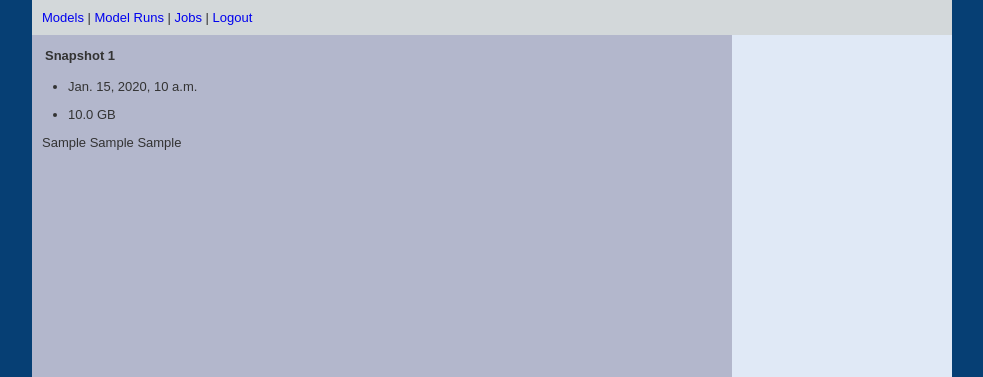
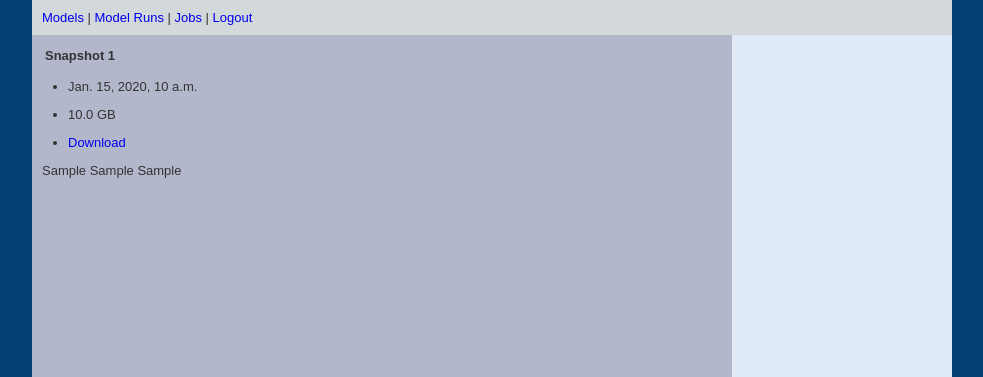
Before and after one commit to mattjwarren/django-wganmgr, a Django app: page /wganbrowser/modelsnapshot_detail/1/ in a window 1280 px wide. Shown: the part 100-477 px from the top of the page, without its empty margins (148-1131 px from the left). Run offline with Django 4.2, Linux system fonts and the light colour scheme; a user stored in the database is signed in; tables that the repository leaves empty hold one stand-in row (values such as "Sample post").

Commit message:
ADD MODELSNAPSHOT DOWNLOAD LINK

```diff
--- a/wganmgr/wganbrowser/templates/wganbrowser/modelsnapshot/modelsnapshot_detail.html
+++ b/wganmgr/wganbrowser/templates/wganbrowser/modelsnapshot/modelsnapshot_detail.html
@@ -4,6 +4,7 @@
     <ul>
         <li>{{ modelsnapshot.creation_time }}</li>
         <li>{{ modelsnapshot.size_gb }} GB</li>
+        <li><a href="/wlse/models/{{ modelsnapshot.modelrun.name }}_{{ modelsnapshot.checkpoint }}.tar.gz">Download</a></li>
 
     </ul>
     {{ modelsnapshot.d_loss_svg | safe }}
```
